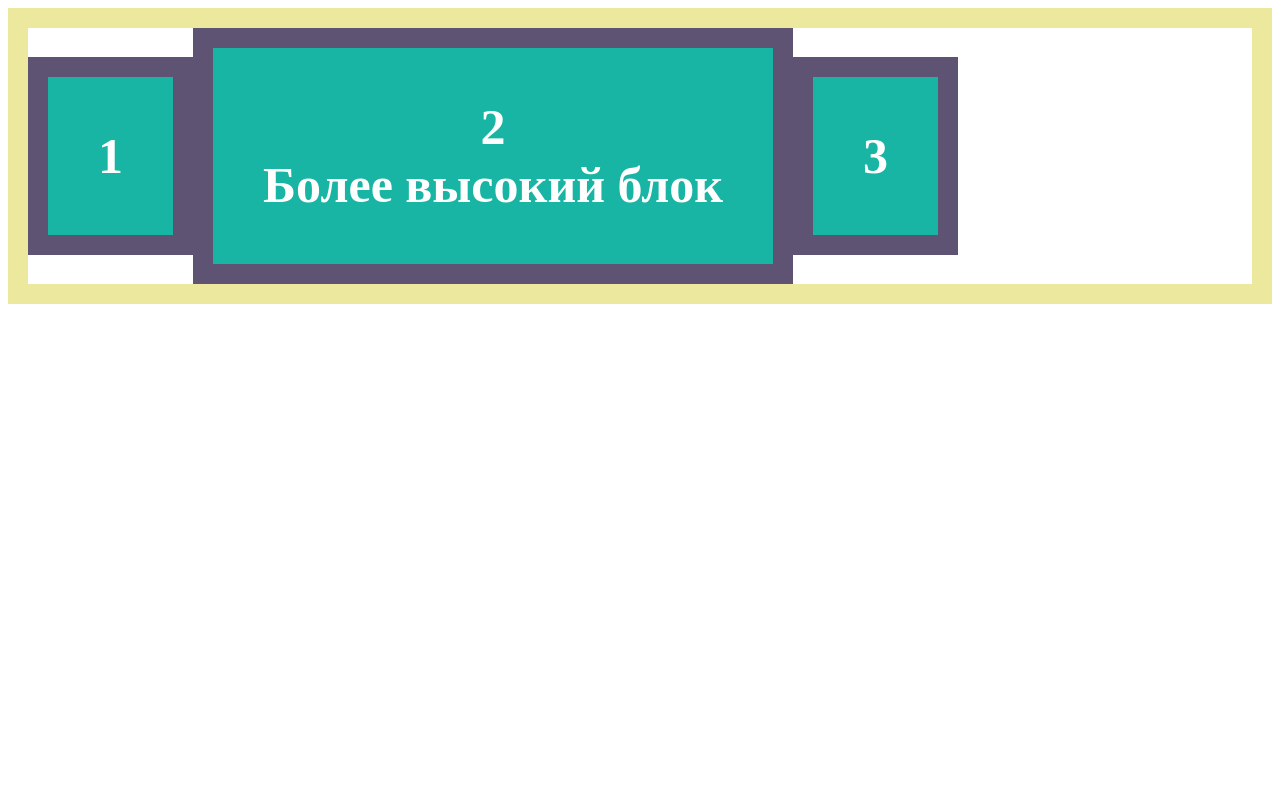
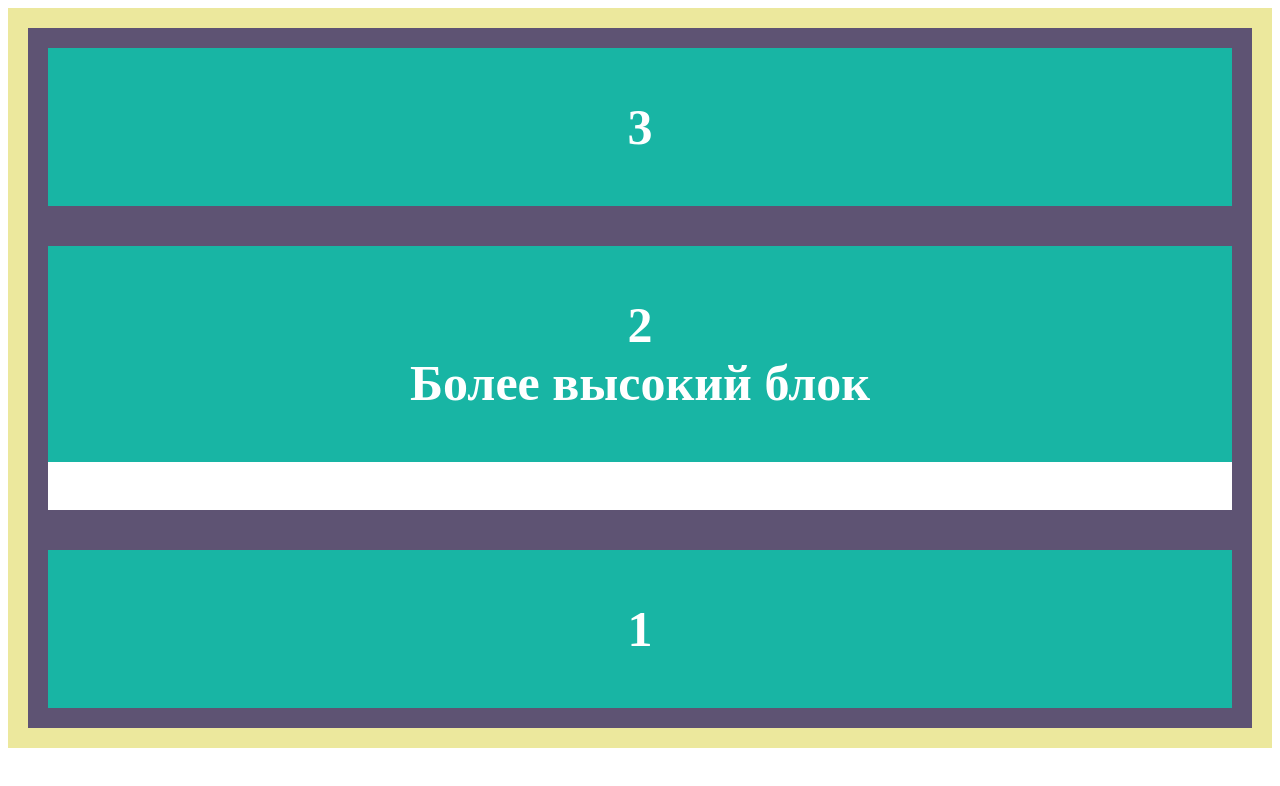
Before and after one commit to yaroslavas2001/FLEXBOX, a plain HTML site: page index.html in a window 1280 px wide. Drawn offline with Linux system fonts and the light colour scheme.

Commit message:
flex-direction - установка основной оси

```diff
--- a/css/style.css
+++ b/css/style.css
@@ -3,12 +3,14 @@
 }
 .block__row{
 display: flex;
-align-items: center;
+/* align-items: center; */
 /* wrap - переход на следующую строку если не хвает места */
 /* align-items - определяет поведение вдоль поперечной оси */
 /* justify-content - определяет выравнивание вдоль основной оси */
   border: 20px solid #ece89d;
   margin: 0px 0px 20px 0px;
+  flex-direction: column-reverse;
+  height: 700px;
 }
 .block__column{
   border: 20px solid #5e5373;
@@ -35,6 +37,10 @@ align-items: center;
 /* flex-shrink - возможность уменьшаться в размере */
 /* flex: basis grow shrink; */
 
+
+/* flex-direction - устанавливает основную ось */
+
+
 .block__column_1{
 /* align-self: flex-start; */
 /* order: 3; */
@@ -44,7 +50,7 @@ align-items: center;
 }
 .block__column_2{
 /* order: 2; */
-
+flex: 1 1 auto;
 
 
 }
```
